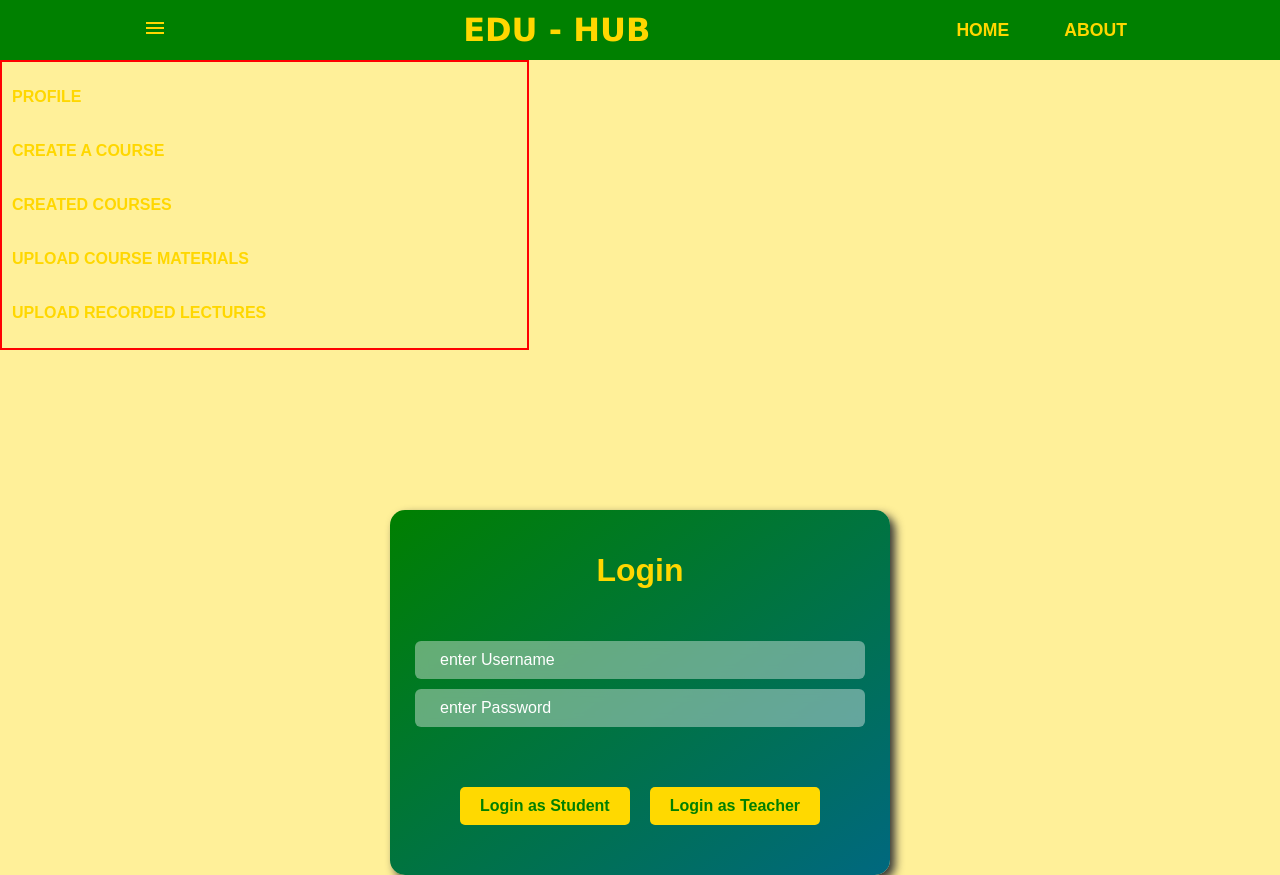
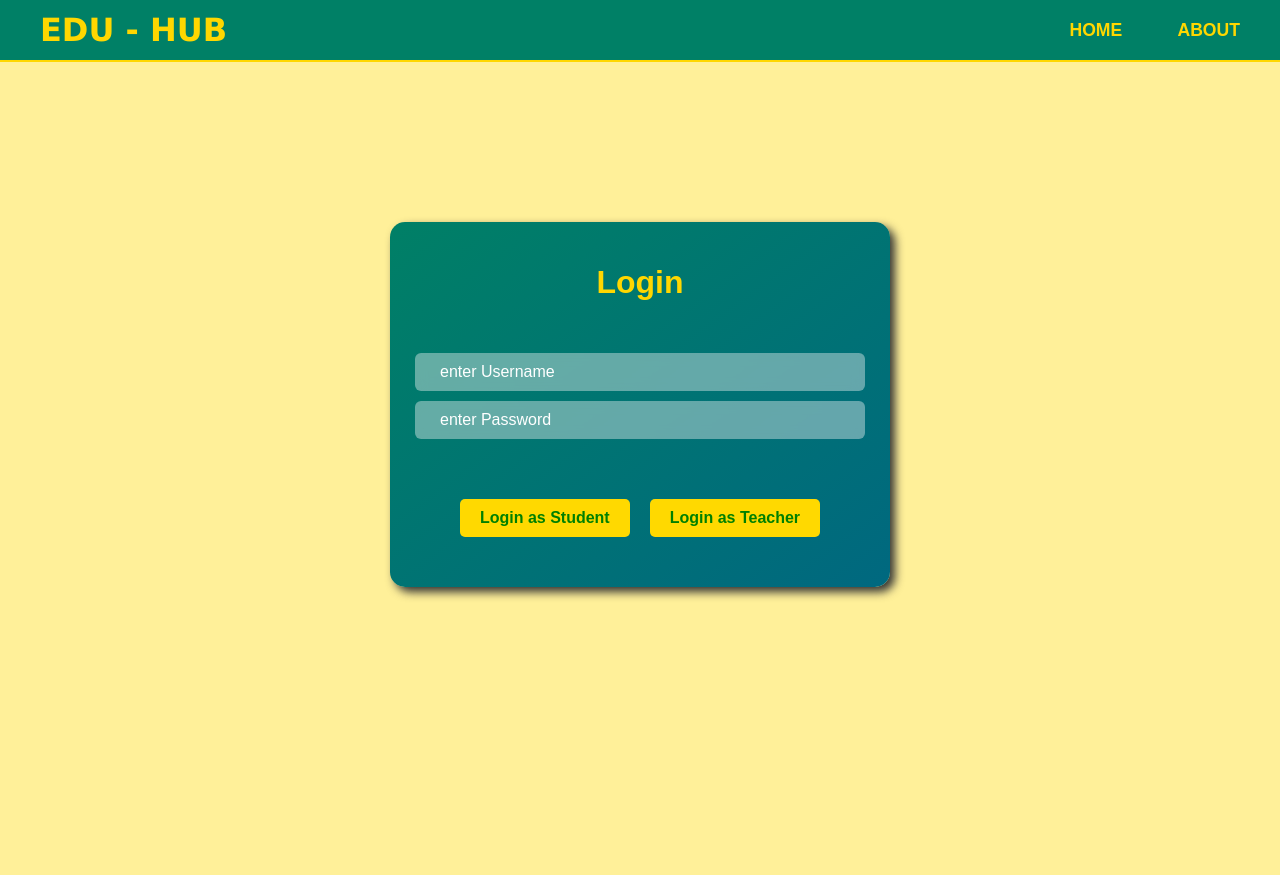
Before and after one commit to Graffian/Edu-Hub, a React (Vite) app in the folder frontend/: page / in a window 1280 px wide. After the commit the page ends 800 px from the top, so only its background shows below. Built offline with nearby package versions, Linux system fonts and the light colour scheme.

Commit message:
sidebar design changes

```diff
--- a/frontend/src/components/Login/Login.css
+++ b/frontend/src/components/Login/Login.css
@@ -10,9 +10,10 @@
     min-height: 200px;
     border-radius: 15px;
     box-shadow: 5px 5px 10px #333333;
-    background-image : linear-gradient(to bottom right, hsl(120, 100%, 25%), hsl(191, 100%, 25%) );
+    background-image : linear-gradient(to bottom right, hsl(168, 100%, 25%), hsl(191, 100%, 25%) );
     flex-direction: column;
     gap:60px;
+    z-index: 1;
 }
 .Credentials-div{
     display: flex;
--- a/frontend/src/components/Navbar/Navbar.css
+++ b/frontend/src/components/Navbar/Navbar.css
@@ -1,12 +1,21 @@
+:root{
+  --BGCOLOR: hsl(168, 100%, 25%);
+  --BGCOLOR-TRANS: hsla(168, 100%, 25%, 0.7);
+}
 .nav-bar{
     display: flex;
-    justify-content: space-around;
+    justify-content: space-between;
+    position: sticky;
+    top: 0;
+    left: 0;
+    border-bottom: 2px solid gold;
     align-items: center;
     flex-direction: row;
-    background: green;
+    background: var(--BGCOLOR);
     color: white;
     width: 100%;
     height: 60px;
+    z-index: 10000;
   }
   p{
     color: gold;
@@ -17,6 +26,7 @@
     font-size: 2em;
     font-weight: 600;
     font-family: Verdana, Tahoma, sans-serif;
+    margin-left: 30px;
   }
   .nav-div{
     display: flex;
@@ -26,8 +36,9 @@
     font-weight: 550;
     gap: 2em;
     align-items: center;
+    margin-right: 30px;
   }
-  footer{
+  /* footer{
     position: fixed;
     left: 0;
     bottom: 0;
@@ -38,15 +49,19 @@
     font: inherit;
     font-weight: 550;
     padding-block: 25px;
-  }
-  /* @keyframes gradientBG {
-    0% { background-position: 0% 50%; }
-    50% { background-position: 100% 50%; }
-    100% { background-position: 0% 50%; }
   } */
 
 .side-nav{
-    border: 2px solid red;
-    width:41%;
+    /* border: 2px 0px solid gold; */
+    padding-top: 60px;
+    width: 20%;
     height: 100%;
+    background: var(--BGCOLOR-TRANS);
+    position: fixed;
+    top: 0;
+    left: 0;
+    z-index: 1;
 }
+.side-nav-item{
+  cursor: pointer;
+}
--- a/frontend/src/components/Navbar/Navbar.jsx
+++ b/frontend/src/components/Navbar/Navbar.jsx
@@ -8,21 +8,26 @@ function Navbar(){
       if (location.pathname == "/Student"){
         return (
           <nav className="side-nav">
-            <p>PROFILE</p>
-            <p>COURSES</p>
-            <p>YOUR COURSES</p>
-            <p>COURSE MATERIALS</p>
-            <p>RECORDED LECTURES</p>
+            <p className="side-nav-item">PROFILE</p>
+            <p className="side-nav-item">COURSES</p>
+            <p className="side-nav-item">YOUR COURSES</p>
+            <p className="side-nav-item">COURSE MATERIALS</p>
+            <p className="side-nav-item">RECORDED LECTURES</p>
           </nav>
         )
-      }else{
+      }else if(location.pathname == "/"){
         return (
-          <nav className="side-nav">
-          <p>PROFILE</p>
-          <p>CREATE A COURSE</p>
-          <p>CREATED COURSES</p>
-          <p>UPLOAD COURSE MATERIALS</p>
-          <p>UPLOAD RECORDED LECTURES</p>
+          <></>
+        )
+      }
+      else{
+        return(
+        <nav className="side-nav">
+          <p className="side-nav-item">PROFILE</p>
+          <p className="side-nav-item">CREATE A COURSE</p>
+          <p className="side-nav-item">CREATED COURSES</p>
+          <p className="side-nav-item">UPLOAD COURSE MATERIALS</p>
+          <p className="side-nav-item">UPLOAD RECORDED LECTURES</p>
         </nav>
         )
       }
@@ -30,9 +35,9 @@ function Navbar(){
     return(
         <>
         <nav className='nav-bar'>
-        <span onClick={sideNavButton}>
+        {/* <span onClick={sideNavButton}>
           <img src={Menu} alt="menu-icon" />
-        </span>
+        </span> */}
         <p className ='app-title'>EDU - HUB</p>
         <div className ='nav-div'>
           <p className ='home-nav'>HOME</p>
```
